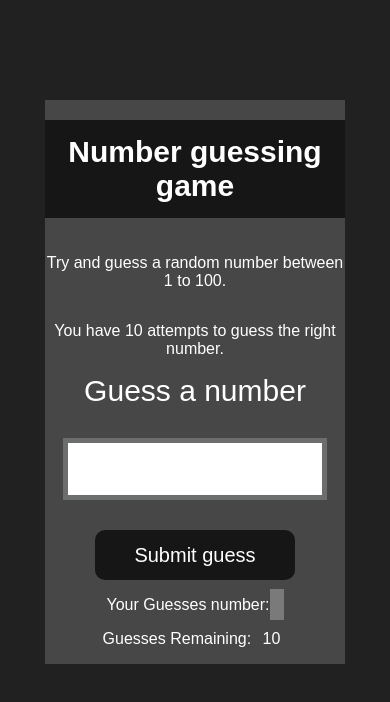
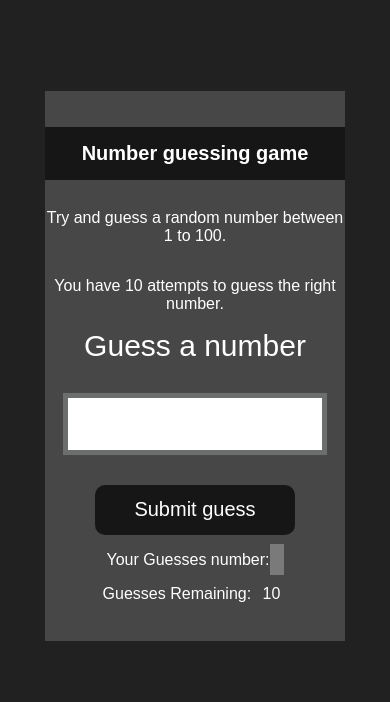
Before and after one commit to Rahamat-prog/GuessMaster, a plain HTML site: page index.html in a window 390 px wide. Drawn offline with Linux system fonts and the light colour scheme.

Commit message:
fixed margin from bottom

```diff
--- a/index.html
+++ b/index.html
@@ -9,7 +9,7 @@
 <body style="background-color:#212121; color:#fff;">
 
       <div id="wrapper">
-        <h1>Number guessing game</h1>
+        <h1 class="main-heading">Number guessing game</h1>
       <p  class="para-1">Try and guess a random number between 1 to 100.</p>
       <p class="para-2">You have 10 attempts to guess the right number.</p>
 
--- a/style.css
+++ b/style.css
@@ -94,7 +94,7 @@ html {
     flex-direction: column;
     justify-content: center;
     text-align: center;
-    margin-bottom: 5rem;
+    margin-bottom: 7rem;
   }
 
   /* @media screen and (max-width:236px) {
@@ -113,7 +113,11 @@ html {
       width: 270px;
     }
   }
-
+  @media screen and (max-width:435px){
+    .main-heading{
+      font-size: 20px;
+    }
+  }
 
   h1 {
     background-color: #161616;
```
